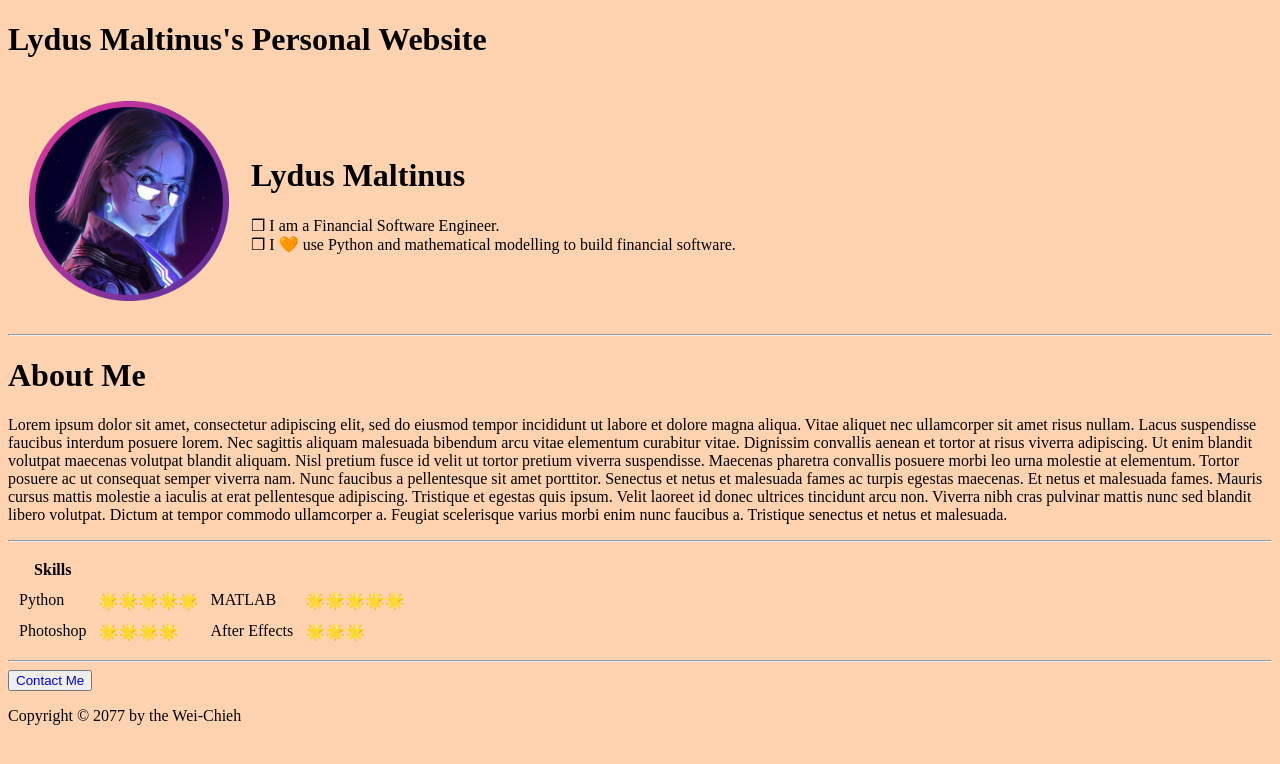
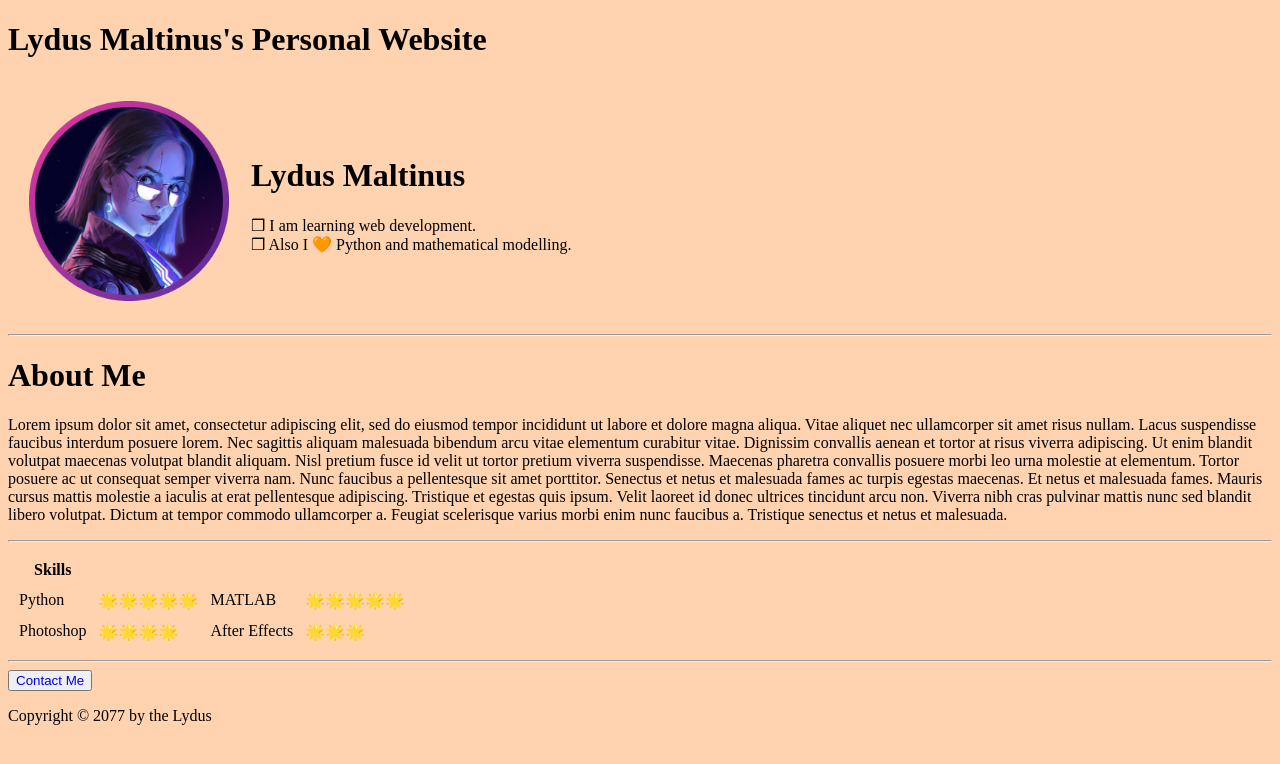
Before and after one commit to WeijieChenSy/testWebsite, a plain HTML site: page index.html in a window 1280 px wide. Drawn offline with Linux system fonts and the light colour scheme.

Commit message:
Change names

```diff
--- a/index.html
+++ b/index.html
@@ -18,10 +18,7 @@
         </td>
         <td>
           <h1>Lydus Maltinus</h1>
-          <p>&#10066; I am a Financial Software Engineer. <br>&#10066; I &#129505; use Python and mathematical modelling
-            to build
-            financial
-            software.
+          <p>&#10066; I am learning web development. <br>&#10066; Also I &#129505; Python and mathematical modelling.
           </p>
         </td>
       </tr>
@@ -68,7 +65,7 @@
   <button><a href="contact-me.html" style="text-decoration:none"> Contact Me </a></button>
 
   <footer>
-    <p id="copyright">Copyright &copy; 2077 by the Wei-Chieh</p>
+    <p id="copyright">Copyright &copy; 2077 by the Lydus</p>
   </footer>
 </body>
 
```
